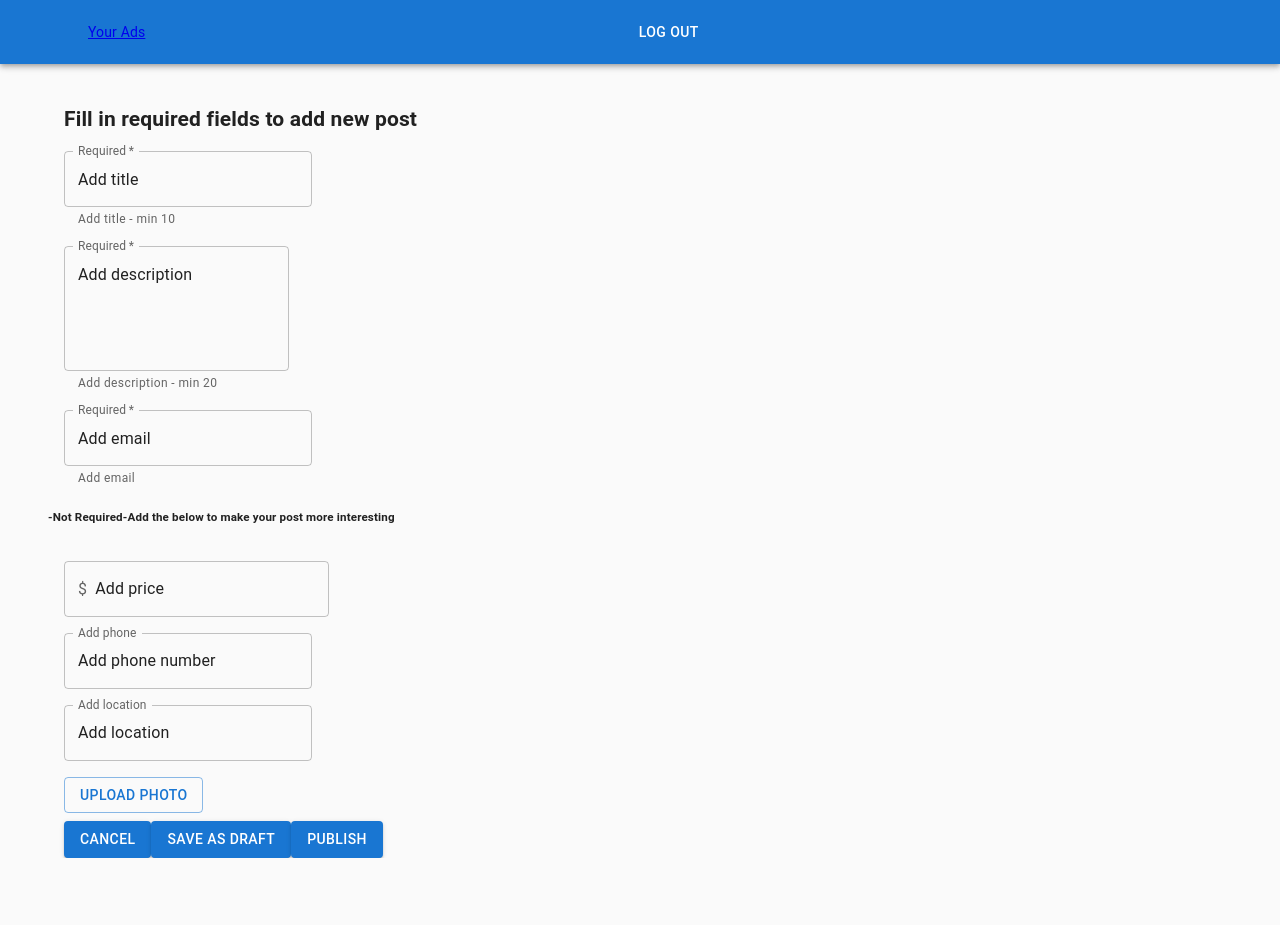
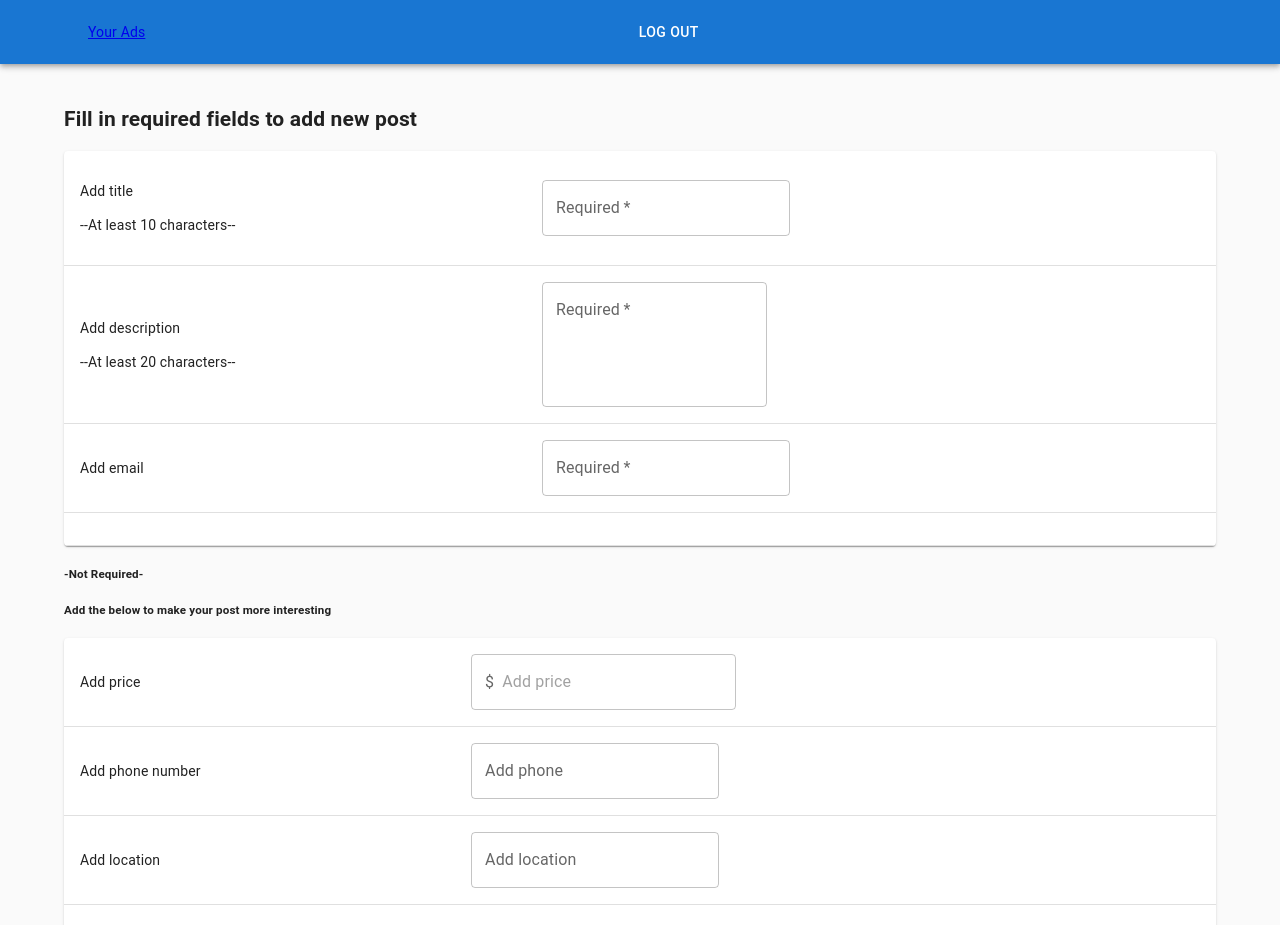
Before and after one commit to asiulijka/Bulletin_Board, a React (Create React App) app: page /post/add in a window 1280 px wide. Shown: the top 925 px of the page. Before the commit the page ends 858 px from the top, so only its background shows below. Built offline with nearby package versions, Linux system fonts and the light colour scheme.

Commit message:
wip - postEdit basic added

```diff
--- a/src/components/views/Homepage/Homepage.js
+++ b/src/components/views/Homepage/Homepage.js
@@ -4,7 +4,6 @@ import PropTypes from 'prop-types';
 import clsx from 'clsx';
 import Button from '@mui/material/Button';
 import {Link} from 'react-router-dom';
-import { GoogleLogin } from 'react-google-login';
 
 import Table from '@mui/material/Table';
 import TableBody from '@mui/material/TableBody';
@@ -13,7 +12,6 @@ import TableContainer from '@mui/material/TableContainer';
 import TableHead from '@mui/material/TableHead';
 import TableRow from '@mui/material/TableRow';
 import Paper from '@mui/material/Paper';
-import { styled } from '@mui/material/styles';
 import Typography from '@mui/material/Typography';
 
 import { connect } from 'react-redux';
--- a/src/components/views/NotFound/NotFound.js
+++ b/src/components/views/NotFound/NotFound.js
@@ -2,6 +2,8 @@ import React from 'react';
 import PropTypes from 'prop-types';
 
 import clsx from 'clsx';
+import { Link } from 'react-router-dom';
+import Button from '@mui/material/Button';
 
 // import { connect } from 'react-redux';
 // import { reduxSelector, reduxActionCreator } from '../../../redux/exampleRedux.js';
@@ -10,8 +12,11 @@ import styles from './NotFound.module.scss';
 
 const Component = ({className, children}) => (
   <div className={clsx(className, styles.root)}>
-    <h2>NotFound</h2>
-    {children}
+    <h2>Page not found</h2>
+    <Button>
+      <Link to="/">Go to homepage</Link>
+    </Button>
+    {/* {children} */}
   </div>
 );
 
--- a/src/components/views/PostAdd/PostAdd.js
+++ b/src/components/views/PostAdd/PostAdd.js
@@ -2,15 +2,16 @@ import React from 'react';
 import PropTypes from 'prop-types';
 
 import clsx from 'clsx';
-import Box from '@mui/material/Box';
 import TextField from '@mui/material/TextField';
 import Button from '@mui/material/Button';
-import FormControl from '@mui/material/FormControl';
-import InputLabel from '@mui/material/InputLabel';
 import OutlinedInput from '@mui/material/OutlinedInput';
 import InputAdornment from '@mui/material/InputAdornment';
-
-import Grid from '@mui/material/Grid';
+import Table from '@mui/material/Table';
+import TableBody from '@mui/material/TableBody';
+import TableCell from '@mui/material/TableCell';
+import TableContainer from '@mui/material/TableContainer';
+import TableRow from '@mui/material/TableRow';
+import Paper from '@mui/material/Paper';
 
 import { connect } from 'react-redux';
 import { getUser } from '../../../redux/postsRedux.js';
@@ -23,67 +24,113 @@ const Component = ({className, user, children}) => {
       <div className={clsx(className, styles.root)}>
         <h2>Fill in required fields to add new post</h2>
 
-        <Grid container spacing={2}>
-          <Grid item xs={12}>
+        <TableContainer component={Paper}>
+          <Table sx={{ minWidth: 650 }} aria-label="simple table">
+            <TableBody>
+              <TableRow>
+                <TableCell component="th" scope="row">
+                  <p>Add title</p>
+                  <p> --At least 10 characters--</p>
+                </TableCell>
+                <TableCell component="th" scope="row">
                   <TextField
                     required
                     id="outlined-required"
                     label="Required"
-              defaultValue="Add title"
-              helperText="Add title - min 10"
+                    placeholder="Add title"
                   />
-          </Grid>
-          <Grid item xs={12}>
+                </TableCell>
+              </TableRow>
+              <TableRow>
+                <TableCell component="th" scope="row">
+                  <p>Add description</p>
+                  <p> --At least 20 characters--</p>
+                </TableCell>
+                <TableCell component="th" scope="row">
                   <TextField
                     required
                     id="outlined-multiline-static"
                     label="Required"
                     multiline
                     rows={4}
-              defaultValue="Add description"
-              helperText="Add description - min 20"
+                    placeholder="Add description"
                   />
-          </Grid>
-          <Grid item xs={12}>
+                </TableCell>
+              </TableRow>
+              <TableRow>
+                <TableCell component="th" scope="row">
+                  <p>Add email</p>
+                </TableCell>
+                <TableCell component="th" scope="row">
                   <TextField
                     required
                     id="outlined-required"
                     label="Required"
-              defaultValue="Add email"
-              helperText="Add email"
+                    placeholder="Add email"
                   />
-          </Grid>
+                </TableCell>
+              </TableRow>
+              <TableRow>
+                <TableCell component="th" scope="row">
+
+                </TableCell>
+                <TableCell component="th" scope="row">
+
+                </TableCell>
+              </TableRow>
+            </TableBody>
+          </Table>
+        </TableContainer>
+
         <h5>-Not Required-</h5>
         <h5>Add the below to make your post more interesting</h5>
-          <Grid item xs={12}>
+
+        <TableContainer component={Paper}>
+          <Table sx={{ minWidth: 650 }} aria-label="simple table">
+            <TableBody>
+              <TableRow>
+                <TableCell component="th" scope="row">
+                  <p>Add price</p>
+                </TableCell>
+                <TableCell component="th" scope="row">
                   <OutlinedInput
                     id="outlined-basic"
                     startAdornment={<InputAdornment position="start">$</InputAdornment>}
-              // label="Amount"
-              defaultValue="Add price"
-              // variant="outlined"
+                    placeholder="Add price"
                   />
-          </Grid>
-          <Grid item xs={12}>
+                </TableCell>
+              </TableRow>
+              <TableRow>
+                <TableCell component="th" scope="row">
+                  <p>Add phone number</p>
+                </TableCell>
+                <TableCell component="th" scope="row">
                   <TextField
                     id="outlined-basic"
                     label="Add phone"
-              // variant="outlined"
-              defaultValue="Add phone number"
+                    placeholder="Add phone number"
                   />
-          </Grid>
-          <Grid item xs={12}>
+                </TableCell>
+              </TableRow>
+              <TableRow>
+                <TableCell component="th" scope="row">
+                  <p>Add location</p>
+                </TableCell>
+                <TableCell component="th" scope="row">
                   <TextField
                     id="outlined-basic"
                     label="Add location"
-              // variant="outlined"
-              defaultValue="Add location"
+                    placeholder="Add location"
                   />
-          </Grid>
-          <Grid item xs={12}>
+                </TableCell>
+              </TableRow>
+              <TableRow>
+                <TableCell component="th" scope="row">
+                  <p>Add attachment</p>
+                </TableCell>
+                <TableCell component="th" scope="row">
                   <input
                     accept="image/*"
-              // className={classes.input}
                     style={{ display: 'none' }}
                     id="raised-button-file"
                     multiple
@@ -94,109 +141,23 @@ const Component = ({className, user, children}) => {
                       Upload photo
                     </Button>
                   </label>
-          </Grid>
-        </Grid>
+                </TableCell>
+              </TableRow>
+              <TableRow>
+                <TableCell component="th" scope="row">
 
-        {/* <Box
-          component="form"
-          sx={{
-            '& .MuiTextField-root': { m: 1, width: '25ch' },
-          }}
-          noValidate
-          autoComplete="off"
-        >
-          <div>
-            <TextField
-              required
-              id="outlined-required"
-              label="Required"
-              defaultValue="Add title"
-              helperText="Add title - min 10"
-            />
-          </div>
-          <div>
-            <TextField
-              required
-              id="outlined-multiline-static"
-              label="Required"
-              multiline
-              rows={4}
-              defaultValue="Add description"
-              helperText="Add description - min 20"
-            />
-          </div>
-          <div>
-            <TextField
-              required
-              id="outlined-required"
-              label="Required"
-              defaultValue="Add email"
-              helperText="Add email"
-            />
-          </div>
-          <h5>-Not Required-</h5>
-          <h5>Add the below to make your post more interesting</h5>
+                </TableCell>
+                <TableCell component="th" scope="row">
 
-          <div>
-            <TextField
-              id="outlined-basic"
-              startAdornment={<InputAdornment position="start">$</InputAdornment>}
-              label="Outlined"
-              variant="outlined"
-              defaultValue="Add price"
-            />
-          </div> */}
-          {/* <div>
-            <FormControl> */}
-            {/* <InputLabel htmlFor="outlined-adornment-amount">Amount</InputLabel> */}
-            {/* <OutlinedInput
-              id="outlined-basic"
-              startAdornment={<InputAdornment position="start">$</InputAdornment>}
-              // label="Amount"
-              defaultValue="Add price"
-              variant="outlined"
-            />
-            </FormControl>
-          </div> */}
-          {/* <div>
-            <TextField
-              id="outlined-basic"
-              label="Outlined"
-              variant="outlined"
-              defaultValue="Add phone number"
-            />
-          </div> */}
-          {/* <div>
-            <TextField
-              id="outlined-basic"
-              label="Outlined"
-              variant="outlined"
-              defaultValue="Add location"
-            />
-          </div> */}
-{/*
-          <div>
-            <input
-              accept="image/*"
-              // className={classes.input}
-              style={{ display: 'none' }}
-              id="raised-button-file"
-              multiple
-              type="file"
-            />
-            <label htmlFor="raised-button-file">
-              <Button variant="outlined" component="span">
-                Upload photo
-              </Button>
-            </label>
-          </div> */}
+                </TableCell>
+              </TableRow>
+            </TableBody>
+          </Table>
+        </TableContainer>
 
-        {/* </Box> */}
         <Button variant="contained" sx={{ mt: 1 }} >Cancel</Button>
         <Button variant="contained" sx={{ mt: 1 }} >Save as draft</Button>
         <Button variant="contained" sx={{ mt: 1 }} >Publish</Button>
-
-
 
       </div>
     );
--- a/src/components/views/PostEdit/PostEdit.js
+++ b/src/components/views/PostEdit/PostEdit.js
@@ -3,35 +3,224 @@ import PropTypes from 'prop-types';
 
 import clsx from 'clsx';
 
-// import { connect } from 'react-redux';
-// import { reduxSelector, reduxActionCreator } from '../../../redux/exampleRedux.js';
+import TextField from '@mui/material/TextField';
+import Button from '@mui/material/Button';
+import OutlinedInput from '@mui/material/OutlinedInput';
+import InputAdornment from '@mui/material/InputAdornment';
+import Table from '@mui/material/Table';
+import TableBody from '@mui/material/TableBody';
+import TableCell from '@mui/material/TableCell';
+import TableContainer from '@mui/material/TableContainer';
+import TableRow from '@mui/material/TableRow';
+import Paper from '@mui/material/Paper';
+import Typography from '@mui/material/Typography';
+
+import { connect } from 'react-redux';
+import { getUser, getPostDetails } from '../../../redux/postsRedux.js';
 
 import styles from './PostEdit.module.scss';
 
-const Component = ({className, children}) => (
-  <div className={clsx(className, styles.root)}>
-    <h2>PostEdit</h2>
-    {children}
-  </div>
-);
+
+const Component = ({className, user, postDetails, children}) => {
+
+  // user.isLoggedIn and this is this user post
+  // if(user.isLoggedIn && user.myPosts){
+  if(user.isLoggedIn){
+    return(
+      <div className={clsx(className, styles.root)}>
+        <h2>change fields to update post</h2>
+
+        <TableContainer component={Paper}>
+          <Table sx={{ minWidth: 650 }} aria-label="simple table">
+            <TableBody>
+              <TableRow>
+                <TableCell component="th" scope="row">
+                  <p>Add title</p>
+                  <p> --At least 10 characters--</p>
+                </TableCell>
+                <TableCell component="th" scope="row">
+                  <TextField
+                    required
+                    id="outlined-required"
+                    label="Required"
+                    placeholder="Add title"
+                    value={postDetails.title}
+                  />
+                </TableCell>
+              </TableRow>
+              <TableRow>
+                <TableCell component="th" scope="row">
+                  <p>Add description</p>
+                  <p> --At least 20 characters--</p>
+                </TableCell>
+                <TableCell component="th" scope="row">
+                  <TextField
+                    required
+                    id="outlined-multiline-static"
+                    label="Required"
+                    multiline
+                    rows={4}
+                    placeholder="Add description"
+                    value={postDetails.description}
+                  />
+                </TableCell>
+              </TableRow>
+              <TableRow>
+                <TableCell component="th" scope="row">
+                  <p>Add email</p>
+                </TableCell>
+                <TableCell component="th" scope="row">
+                  <TextField
+                    required
+                    id="outlined-required"
+                    label="Required"
+                    placeholder="Add email"
+                    value={postDetails.email}
+                  />
+                </TableCell>
+              </TableRow>
+              <TableRow>
+                <TableCell component="th" scope="row">
+
+                </TableCell>
+                <TableCell component="th" scope="row">
+
+                </TableCell>
+              </TableRow>
+            </TableBody>
+          </Table>
+        </TableContainer>
+
+        <h5>-Not Required-</h5>
+        <h5>Add the below to make your post more interesting</h5>
+
+        <TableContainer component={Paper}>
+          <Table sx={{ minWidth: 650 }} aria-label="simple table">
+            <TableBody>
+              <TableRow>
+                <TableCell component="th" scope="row">
+                  <p>Add price</p>
+                </TableCell>
+                <TableCell component="th" scope="row">
+                  <OutlinedInput
+                    id="outlined-basic"
+                    startAdornment={<InputAdornment position="start">$</InputAdornment>}
+                    placeholder="Add price"
+                    value={postDetails.price ? postDetails.price : ""}
+                  />
+                </TableCell>
+              </TableRow>
+              <TableRow>
+                <TableCell component="th" scope="row">
+                  <p>Add phone number</p>
+                </TableCell>
+                <TableCell component="th" scope="row">
+                  <TextField
+                    id="outlined-basic"
+                    label="Add phone"
+                    placeholder="Add phone number"
+                    value={postDetails.phone ? postDetails.phone : ""}
+                  />
+                </TableCell>
+              </TableRow>
+              <TableRow>
+                <TableCell component="th" scope="row">
+                  <p>Add location</p>
+                </TableCell>
+                <TableCell component="th" scope="row">
+                  <TextField
+                    id="outlined-basic"
+                    label="Add location"
+                    placeholder="Add location"
+                    value={postDetails.location ? postDetails.location : ""}
+                  />
+                </TableCell>
+              </TableRow>
+              <TableRow>
+                <TableCell component="th" scope="row">
+                  <p>Add attachment</p>
+                </TableCell>
+                <TableCell component="th" scope="row">
+                  <input
+                    accept="image/*"
+                    style={{ display: 'none' }}
+                    id="raised-button-file"
+                    multiple
+                    type="file"
+                  />
+                  <label htmlFor="raised-button-file">
+                    <Button variant="outlined" component="span">
+                      Change photo
+                    </Button>
+                  </label>
+                  <Typography component='div' variant="p">
+                    Current picture: {postDetails.photo ? postDetails.photo : ""}
+                  </Typography>
+                </TableCell>
+              </TableRow>
+              <TableRow>
+                <TableCell component="th" scope="row">
+
+                </TableCell>
+                <TableCell component="th" scope="row">
+
+                </TableCell>
+              </TableRow>
+            </TableBody>
+          </Table>
+        </TableContainer>
+
+        <Button variant="contained" sx={{ mt: 1 }} >Cancel</Button>
+        <Button variant="contained" sx={{ mt: 1 }} >Save as draft</Button>
+        <Button variant="contained" sx={{ mt: 1 }} >Publish</Button>
+
+      </div>
+    );
+  // user.isLoggedIn but this post was made by another user
+  // } else if (user.isLoggedIn && !user.myPosts) {
+  } else if (!user.isLoggedIn) {
+    return (
+      <div className={clsx(className, styles.root)}>
+        <h2>Please log in to access this page</h2>
+      </div>
+    );
+  } else {
+  // !user.isLoggedIn - not logged in
+    return (
+      <div className={clsx(className, styles.root)}>
+        <h2>Please log in to access this page</h2>
+      </div>
+    );
+  };
+};
+
+
+
+// const Component = ({className, children}) => (
+//   <div className={clsx(className, styles.root)}>
+//     <h2>PostEdit</h2>
+//     {children}
+//   </div>
+// );
 
 Component.propTypes = {
   children: PropTypes.node,
   className: PropTypes.string,
 };
 
-// const mapStateToProps = state => ({
-//   someProp: reduxSelector(state),
-// });
+const mapStateToProps = (state, props) => ({
+  user: getUser(state),
+  postDetails: getPostDetails(state, props.match.params.id)
+});
 
-// const mapDispatchToProps = dispatch => ({
-//   someAction: arg => dispatch(reduxActionCreator(arg)),
-// });
+const mapDispatchToProps = dispatch => ({
+  // getPostDetails: id => dispatch(getPostDetails(id)),
+});
 
-// const Container = connect(mapStateToProps, mapDispatchToProps)(Component);
+const PostEditContainer = connect(mapStateToProps, mapDispatchToProps)(Component);
 
 export {
-  Component as PostEdit,
-  // Container as PostEdit,
+  // Component as PostEdit,
+  PostEditContainer as PostEdit,
   Component as PostEditComponent,
 };
--- a/src/redux/initialState.js
+++ b/src/redux/initialState.js
@@ -1,6 +1,8 @@
 export const initialState = {
   user: {
     data: {
+      email: 'jo@test.com',
+      type: 'user',
       isLoggedIn: true,
     },
     loading: {
@@ -18,10 +20,10 @@ export const initialState = {
         actualised: "2021-12-04",
         email: 'jo@test.com',
         status: 'published',
-        photo: null,
-        price: null,
-        phone: null,
-        location: null
+        photo: 'test_img_1.jpg',
+        price: 123,
+        phone: 601123123,
+        location: 'Earth'
       },
       {
         id: '154512485',
@@ -31,7 +33,7 @@ export const initialState = {
         actualised: "2021-12-04",
         email: 'jo@test.com',
         status: 'published',
-        photo: null,
+        photo: 'test_img_2.jpg',
         price: null,
         phone: null,
         location: null
@@ -44,7 +46,7 @@ export const initialState = {
         actualised: "2021-12-04",
         email: 'jo@test.com',
         status: 'published',
-        photo: null,
+        photo: 'test_img_3.jpg',
         price: null,
         phone: null,
         location: null
--- a/src/redux/postsRedux.js
+++ b/src/redux/postsRedux.js
@@ -1,5 +1,10 @@
 /* selectors */
 export const getPosts = ({posts}) => posts.data;
+export const getPostDetails = ({posts}, postId) => {
+  const post = posts.data.filter(e => e.id === postId)[0];
+  console.log({posts}, postId, post);
+  return post;
+};
 export const getUser = ({user}) => user.data;
 
 /* action name creator */
```
Also changed, not shown: src/components/views/Post/Post.js (+37 -17 lines). Lines whose indentation alone changed are shown as unchanged.
